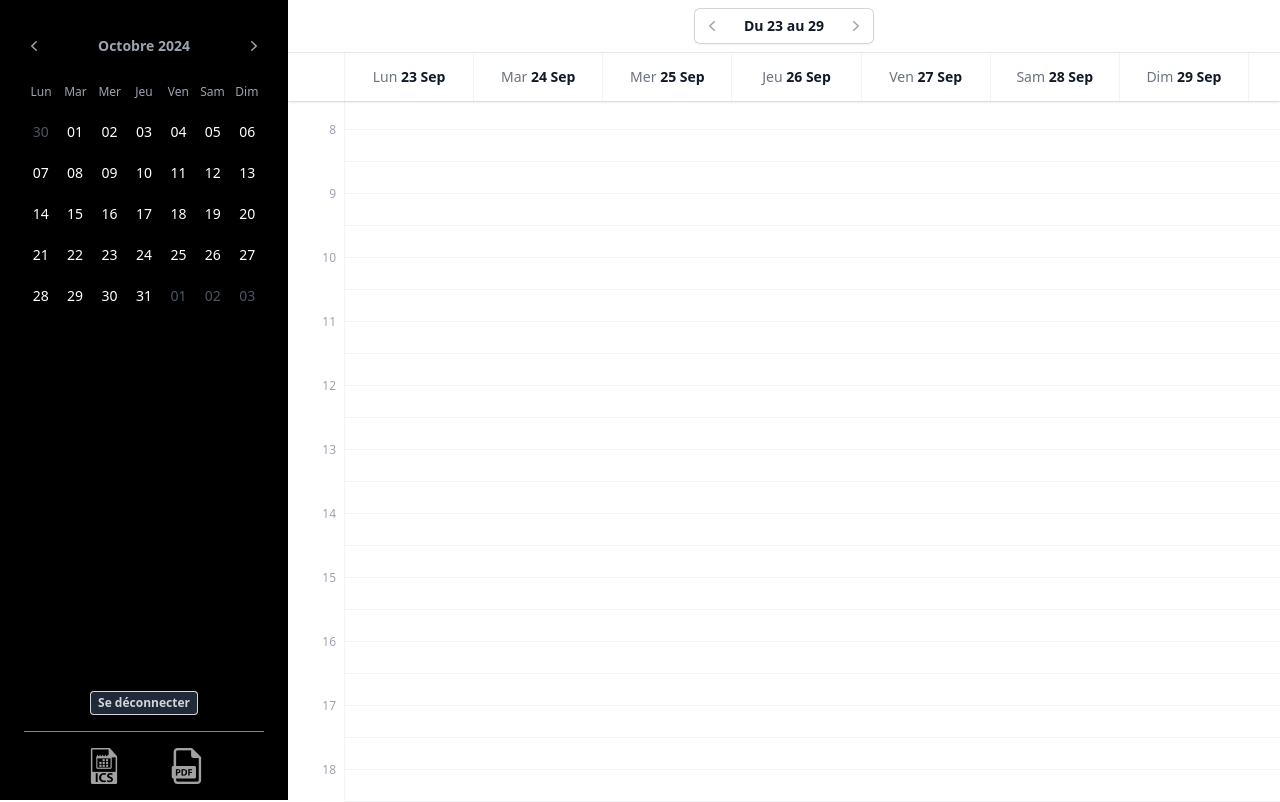
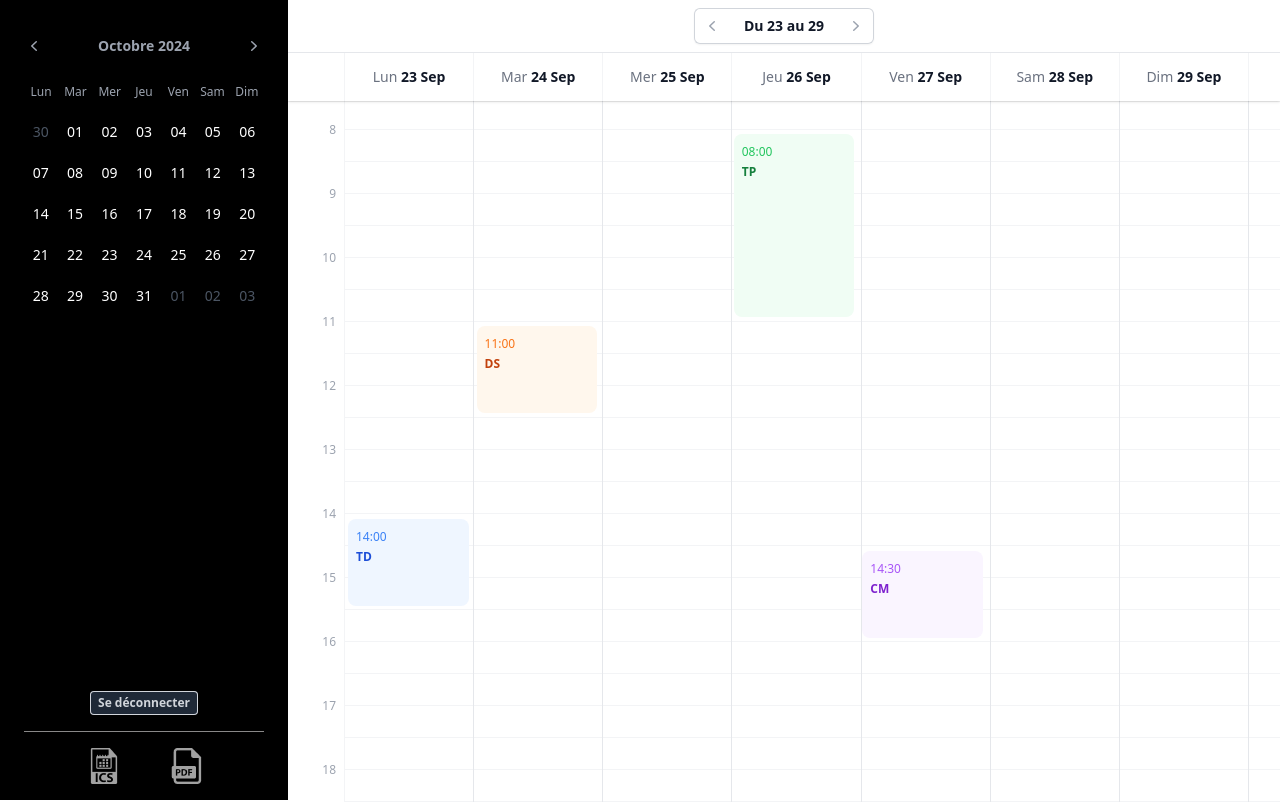
Before and after one commit to Curiosow/SAE3.01, a PHP site: page /Dashboard.php in a window 1280 px wide. Run offline with PHP 8.4, Linux system fonts and the light colour scheme; the visitor is signed in with stand-in values (Sample User, id 1); some libraries are stand-ins or nearby versions.

Commit message:
feat : vertical line and event

```diff
--- a/Dashboard.php
+++ b/Dashboard.php
@@ -218,16 +218,6 @@ function getDayWeek($day) {
             <div class="isolate flex flex-auto flex-col overflow-auto bg-white">
                 <div class="flex max-w-full flex-none flex-col sm:max-w-none md:max-w-full">
                     <div class="sticky top-0 z-30 flex-none bg-white shadow ring-1 ring-black ring-opacity-5 sm:pr-8">
-                        <div class="grid grid-cols-7 text-sm leading-6 text-gray-500 sm:hidden">
-                            <button type="button" class="flex flex-col items-center pb-3 pt-2">L <span class="mt-1 flex h-8 w-8 items-center justify-center font-semibold text-gray-900">10</span></button>
-                            <button type="button" class="flex flex-col items-center pb-3 pt-2">M <span class="mt-1 flex h-8 w-8 items-center justify-center font-semibold text-gray-900">11</span></button>
-                            <button type="button" class="flex flex-col items-center pb-3 pt-2">M <span class="mt-1 flex h-8 w-8 items-center justify-center font-semibold text-white">12</span></button>
-                            <button type="button" class="flex flex-col items-center pb-3 pt-2">J <span class="mt-1 flex h-8 w-8 items-center justify-center font-semibold text-gray-900">13</span></button>
-                            <button type="button" class="flex flex-col items-center pb-3 pt-2">V <span class="mt-1 flex h-8 w-8 items-center justify-center font-semibold text-gray-900">14</span></button>
-                            <button type="button" class="flex flex-col items-center pb-3 pt-2">S <span class="mt-1 flex h-8 w-8 items-center justify-center font-semibold text-gray-900">15</span></button>
-                            <button type="button" class="flex flex-col items-center pb-3 pt-2">D <span class="mt-1 flex h-8 w-8 items-center justify-center font-semibold text-gray-900">16</span></button>
-                        </div>
-
                         <div class="-mr-px hidden grid-cols-7 divide-x divide-gray-100 border-r border-gray-100 text-sm leading-6 text-gray-500 sm:grid">
                             <div class="col-end-1 w-14"></div>
                             <div class="flex items-center justify-center py-3">
@@ -270,7 +260,7 @@ function getDayWeek($day) {
                         <div class="sticky left-0 z-10 w-14 flex-none bg-white ring-1 ring-gray-100"></div>
                         <div class="grid flex-auto grid-cols-1 grid-rows-1">
                             <!-- Horizontal lines -->
-                            <div class="col-start-1 col-end-2 row-start-1 grid divide-y divide-gray-100" style="grid-template-rows : repeat(21, minmax(4vh, 1fr));">
+                            <div class="col-start-1 col-end-2 row-start-1 grid divide-y divide-gray-100" style="grid-template-rows: repeat(21, minmax(4vh , 1fr))">
                                 <!-- Adjust top margin for mobile -->
                                 <div class="row-end-1 h-7"></div>
                                 <div>
@@ -318,11 +308,52 @@ function getDayWeek($day) {
                                 </div>
                                 <div></div>
                             </div>
+
+                            <!-- Vertical lines -->
+                            <div class="col-start-1 col-end-2 row-start-1 hidden grid-cols-7 grid-rows-1 divide-x divide-gray-200 sm:grid sm:grid-cols-7">
+                                <div class="col-start-1 row-span-full"></div>
+                                <div class="col-start-2 row-span-full"></div>
+                                <div class="col-start-3 row-span-full"></div>
+                                <div class="col-start-4 row-span-full"></div>
+                                <div class="col-start-5 row-span-full"></div>
+                                <div class="col-start-6 row-span-full"></div>
+                                <div class="col-start-7 row-span-full"></div>
+                                <div class="col-start-8 row-span-full w-8"></div>
+                            </div>
+
+                            <!-- Events -->
+                            <ol class="col-start-1 col-end-2 row-start-1 grid grid-cols-1 sm:grid-cols-7 sm:pr-9" style="grid-template-rows: 1.75rem repeat(21, minmax(4vh, 1fr)) auto">
+                                <!-- grid-row correspond à l'heure de début du cours, en partant de 7h30 qui correspond à 1-->
+                                <!-- Chaque incrément de cet argument augmente de 30 minutes le début, par exemple 8h : 2; 9h : 4 etc-->
+                                <!-- col-start correspond au jour de la semaine-->
+                                <!-- span correspond à la durée du cours, plus précisemment au nombre de demi heures, par exemple 1h30 : 3-->
+                                <li class="relative mt-px flex sm:col-start-1" style="grid-row: 14 / span 3">
+                                    <a href="#" class="group absolute inset-1 flex flex-col overflow-y-auto rounded-lg bg-blue-50 p-2 text-xs leading-5 hover:bg-blue-100">
+                                        <p class="order-1 font-semibold text-blue-700">TD</p>
+                                        <p class="text-blue-500 group-hover:text-blue-700"><time>14:00</time></p>
+                                    </a>
+                                </li>
+                                <li class="relative mt-px flex sm:col-start-4" style="grid-row: 2 / span 6">
+                                    <a href="#" class="group absolute inset-1 flex flex-col overflow-y-auto rounded-lg bg-green-50 p-2 text-xs leading-5 hover:bg-green-100">
+                                        <p class="order-1 font-semibold text-green-700">TP</p>
+                                        <p class="text-green-500 group-hover:text-green-700"><time>08:00</time></p>
+                                    </a>
+                                </li>
+                                <li class="relative mt-px flex sm:col-start-5" style="grid-row: 15 / span 3">
+                                    <a href="#" class="group absolute inset-1 flex flex-col overflow-y-auto rounded-lg bg-purple-50 p-2 text-xs leading-5 hover:bg-purple-100">
+                                        <p class="order-1 font-semibold text-purple-700">CM</p>
+                                        <p class="text-purple-500 group-hover:text-purle-700"><time>14:30</time></p>
+                                    </a>
+                                </li>
+                                <li class="relative mt-px flex sm:col-start-2" style="grid-row: 8 / span 3">
+                                    <a href="#" class="group absolute inset-1 flex flex-col overflow-y-auto rounded-lg bg-orange-50 p-2 text-xs leading-5 hover:bg-orange-100">
+                                        <p class="order-1 font-semibold text-orange-700">DS</p>
+                                        <p class="text-orange-500 group-hover:text-orange-700"><time>11:00</time></p>
+                                    </a>
+                                </li>
+                            </ol>
                         </div>
                     </div>
-
-
-
 
                 </div>
             </div>
```
